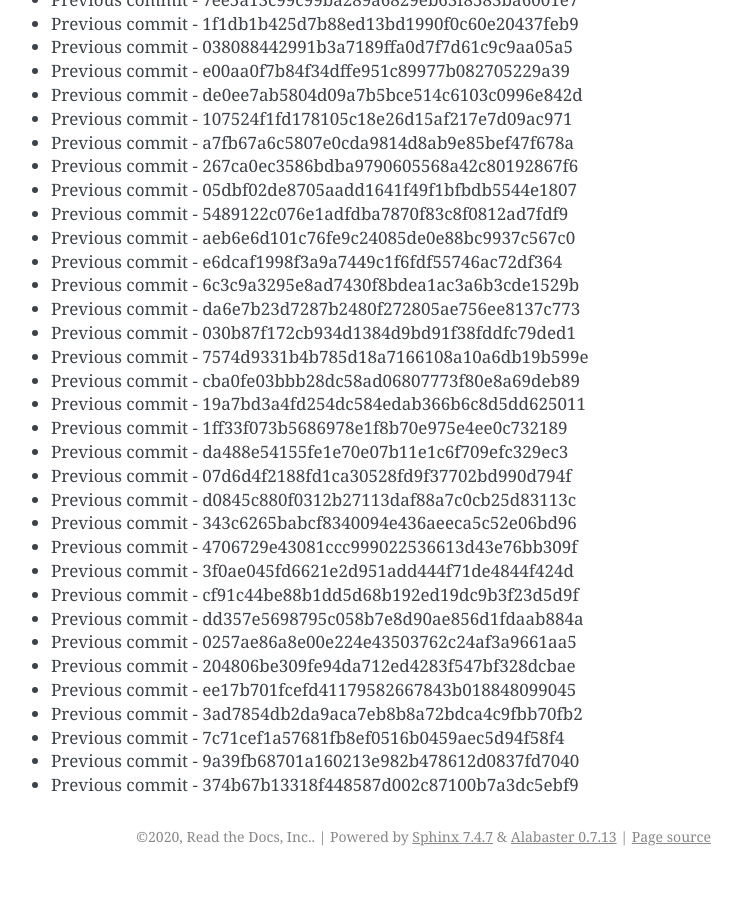
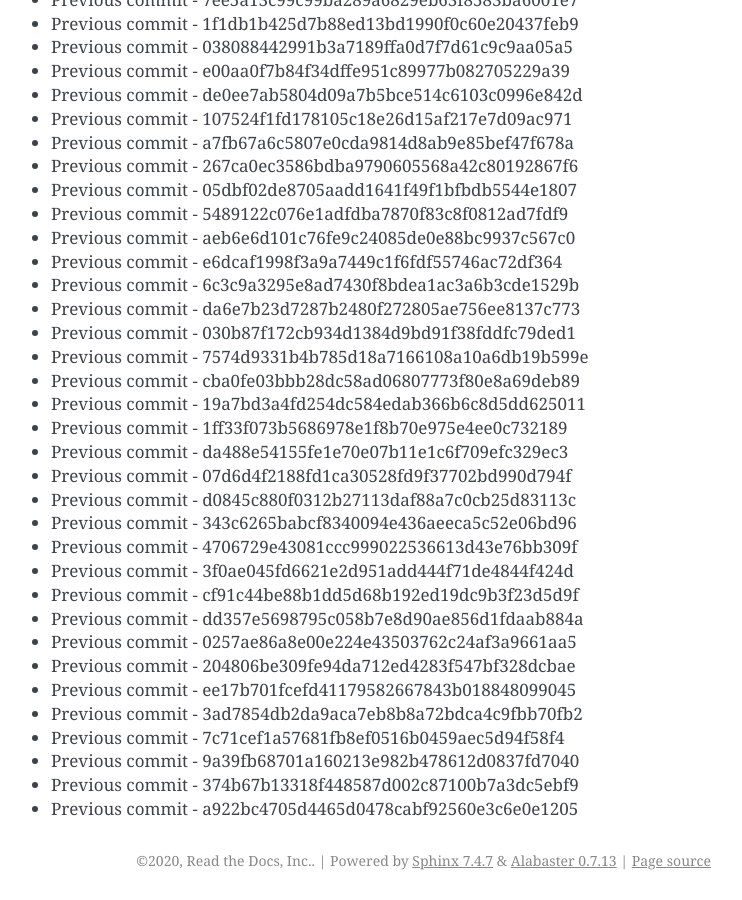
Before and after one commit to readthedocs/rtd-git-stresstest, a Sphinx documentation site: the page built from docs/updates.rst, in a window 1280 px wide and 900 px high, scrolled down 58958 px. Shown: the whole window, without its empty margins (399-1141 px from the left). Built offline with Sphinx 7.4.7, drawn with Linux system fonts in a browser that asks for light colours; before the commit the page ends 59834 px from its top, so only the background shows below that.

Commit message:
Generating commit from previous: a922bc4705d4465d0478cabf92560e3c6e0e1205

```diff
--- a/docs/updates.rst
+++ b/docs/updates.rst
@@ -2509,3 +2509,4 @@ It can be tested for any performance characteristics.
 * Previous commit - 7c71cef1a57681fb8ef0516b0459aec5d94f58f4
 * Previous commit - 9a39fb68701a160213e982b478612d0837fd7040
 * Previous commit - 374b67b13318f448587d002c87100b7a3dc5ebf9
+* Previous commit - a922bc4705d4465d0478cabf92560e3c6e0e1205
```
